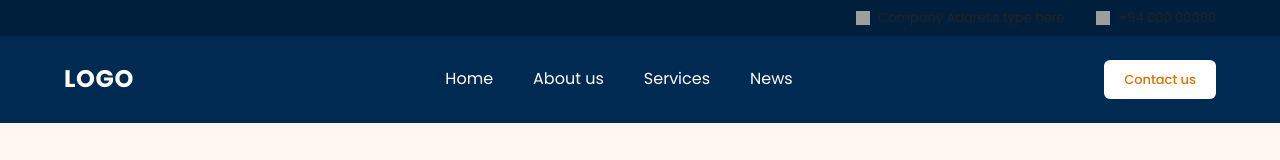
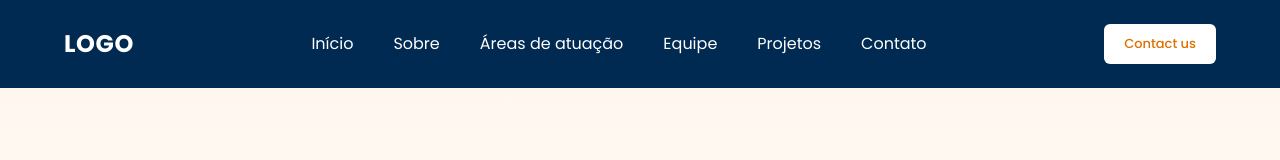
Before and after one commit to RafaelFrossard/FabricaSoftware, a React (Vite) app: page / in a window 1280 px wide. Shown: the top 160 px of the page. Built offline with nearby package versions, Linux system fonts and the light colour scheme; grey boxes are pictures that could not be loaded.

Commit message:
feat: atualizando links do header

```diff
--- a/src/components/AboutBanner.tsx
+++ b/src/components/AboutBanner.tsx
@@ -2,7 +2,7 @@ import { officeImage } from "../assets/figmaAssets";
 
 export default function AboutBanner() {
   return (
-    <section className="max-w-7xl mx-auto px-8 lg:px-16 py-16 text-center">
+    <section id="about" className="max-w-7xl mx-auto px-8 lg:px-16 py-16 text-center">
       <p className="text-brand-ink text-lg lg:text-[25px] font-semibold leading-relaxed max-w-3xl mx-auto mb-12">
         Lorem Ipsum is simply dummy text of the printing and typesetting
         industry.
--- a/src/components/CtaAbout.tsx
+++ b/src/components/CtaAbout.tsx
@@ -2,7 +2,7 @@ import { ctaIllustration } from "../assets/figmaAssets";
 
 export default function CtaAbout() {
   return (
-    <section className="bg-[#f5f5f5] py-20">
+    <section id="contact" className="bg-[#f5f5f5] py-20">
       <div className="max-w-7xl mx-auto px-8 lg:px-16 grid md:grid-cols-2 gap-12 items-center">
         <img
           src={ctaIllustration}
--- a/src/components/Footer.tsx
+++ b/src/components/Footer.tsx
@@ -33,7 +33,7 @@ function LinkedinIcon() {
 
 export default function Footer() {
   return (
-    <footer className="bg-brand-dark text-white pt-20 pb-8">
+    <footer className="bg-[#002A52] text-white pt-20 pb-8">
       <div className="max-w-7xl mx-auto px-8 lg:px-16">
         <div className="grid md:grid-cols-4 gap-10 mb-16">
           <div>
--- a/src/components/Header.tsx
+++ b/src/components/Header.tsx
@@ -1,16 +1,18 @@
 import { pinIcon, phoneIcon } from "../assets/figmaAssets";
 
 const navLinks = [
-  { label: "Home", href: "#" },
-  { label: "About us", href: "#about" },
-  { label: "Services", href: "#services" },
-  { label: "News", href: "#news" },
+  { label: "Início", href: "#" },
+  { label: "Sobre", href: "#about" },
+  { label: "Áreas de atuação", href: "#areas" },
+  { label: "Equipe", href: "#team" },
+  { label: "Projetos", href: "#projects" },
+  { label: "Contato", href: "#contact" },
 ];
 
 export default function Header() {
   return (
     <header className="w-full">
-      {/* Top info bar */}
+      {/* Top info bar
       <div className="hidden md:flex justify-end items-center gap-8 bg-[#001F3D] px-8 lg:px-16 py-2 text-[13px] text-brand-ink">
         <div className="flex items-center gap-2">
           <img src={pinIcon} alt="" className="h-3.5 w-3.5" />
@@ -20,7 +22,7 @@ export default function Header() {
           <img src={phoneIcon} alt="" className="h-3.5 w-3.5" />
           <span>+94 000 00000</span>
         </div>
-      </div>
+      </div> */}
 
       {/* Main nav */}
       <div className="bg-cover bg-center py-6 px-8 lg:px-16 flex items-center justify-between bg-[#002A52]">
--- a/src/components/Services.tsx
+++ b/src/components/Services.tsx
@@ -23,7 +23,7 @@ const services: ServiceItem[] = [
 
 export default function Services() {
   return (
-    <section id="services" className="max-w-7xl mx-auto px-8 lg:px-16 py-16">
+    <section id="areas" className="max-w-7xl mx-auto px-8 lg:px-16 py-16">
       <h2 className="text-2xl lg:text-[30px] font-semibold text-brand-ink mb-6">
         Lorem Ipsum
       </h2>
--- a/src/index.css
+++ b/src/index.css
@@ -4,6 +4,13 @@
 @tailwind components;
 @tailwind utilities;
 
+:root {
+  --main-color: #002A52;
+  --cor-destaque: #e74c3c;
+  --fonte-padrao: 'Helvetica', sans-serif;
+  --espacamento: 16px;
+}
+
 body {
   font-family: "Poppins", sans-serif;
   margin: 0;
```
